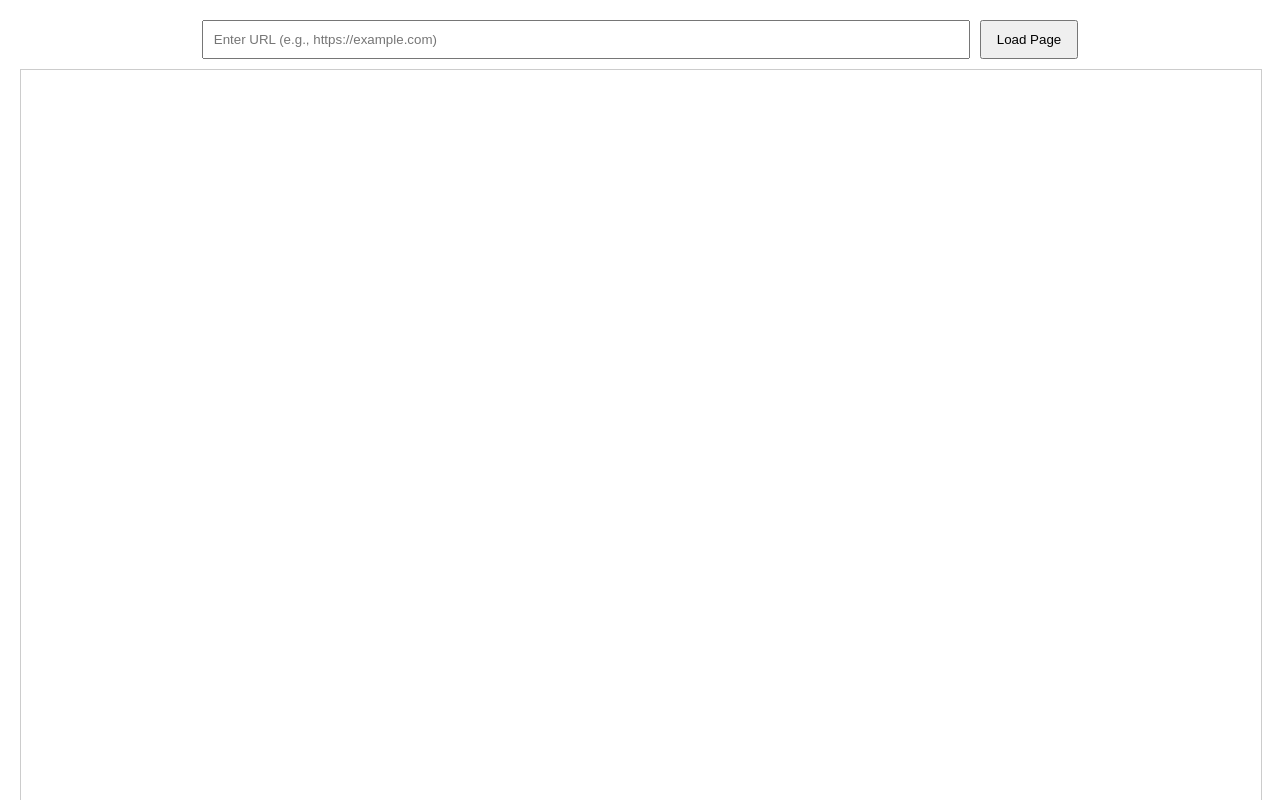
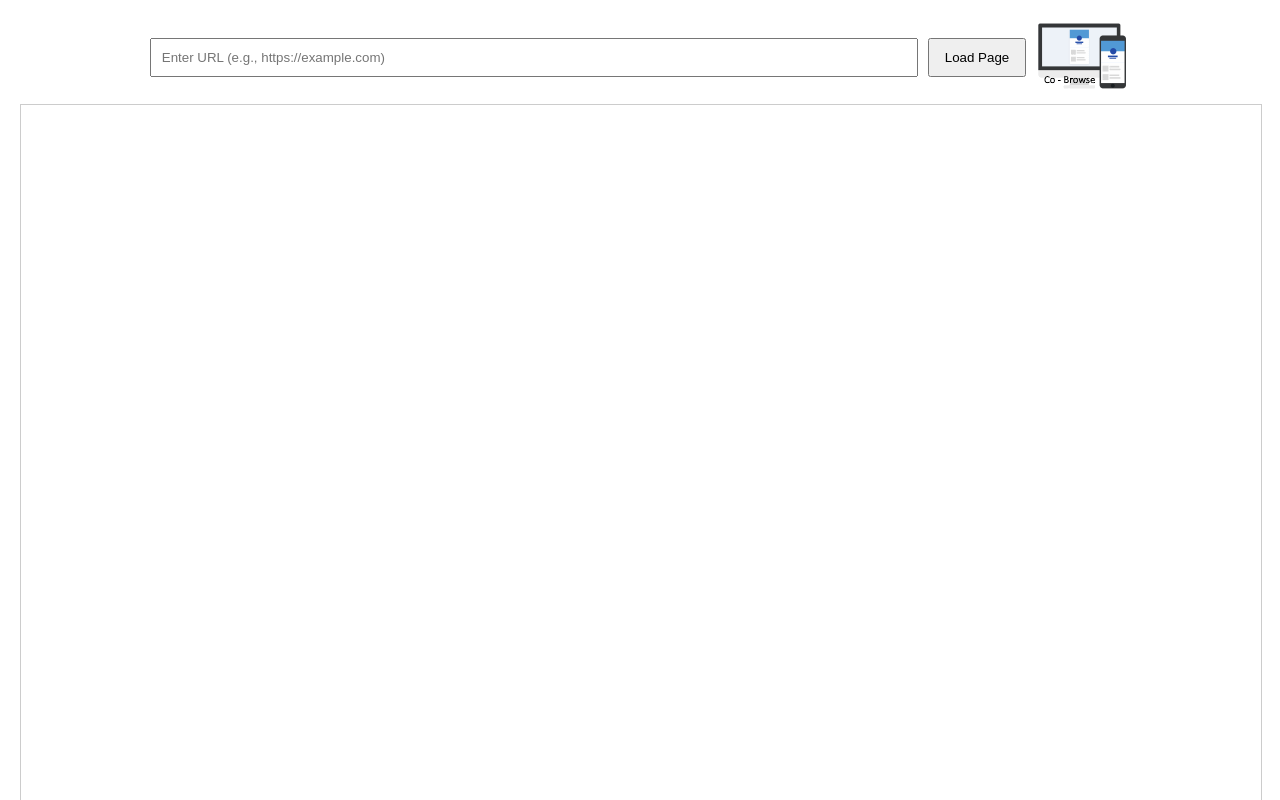
Before and after one commit to githubmatthewmarchantcouk/CraigRimmer, a plain HTML site: page index.html in a window 1280 px wide. Shown: the top 800 px of the page. Drawn offline with Linux system fonts and the light colour scheme; no server answers.

Commit message:
Update index.html

```diff
--- a/index.html
+++ b/index.html
@@ -3,7 +3,7 @@
 <head>
     <meta charset="UTF-8">
     <meta name="viewport" content="width=device-width, initial-scale=1.0">
-    <title>Craig's 8x8 Demo</title>
+    <title>Craigs 8x8 Demo</title>
     <style>
         body {
             font-family: Arial, sans-serif;
@@ -48,6 +48,9 @@
     <div class="input-container">
         <input type="text" id="urlInput" placeholder="Enter URL (e.g., https://example.com)">
         <button onclick="loadPage()">Load Page</button>
+        <a href="#" onclick="window.coBrowsingInstance && coBrowsingInstance.showPopup(); return false;">
+            <img src="co-browse.gif" alt="Co-browse" />
+        </a>
     </div>
 
     <div class="iframe-container">
@@ -92,6 +95,38 @@
         window.onload = function() {
             let chatButton = document.getElementById("__8x8-chat-button-container-script_142418536967daddd3139067.73299394");
             makeDraggable(chatButton);
+
+            // Co-browsing scripts
+            window.CoBrowsingCustomStrings = {
+                "popup-title": "Craig's Co-browsing",
+                "popup-close": "X",
+                "popup-start-information": "Please Click Start to initialize the Co-browsing session and pass the session ID below to the Agent.",
+                "popup-sync-information": "You may have open another page that is currently being synchronized. Click Synchronize to synchronize this page instead.",
+                "popup-session-id-label": "Session ID: ",
+                "popup-start-button": "Start",
+                "popup-stop-button": "Stop",
+                "popup-sync-button": "Synchronize",
+                "popup-status-label": "Status: ",
+                "status-connecting": "Connecting...",
+                "status-ready": "Connected",
+                "status-connected": "Connected",
+                "status-replica-disconnected": "Waiting for agent to connect.",
+                "status-disconnected": "Disconnected",
+                "status-sync-required": "Synchronization required",
+                "status-invalid-license": "Invalid license",
+                "status-limited-license": "All agents are busy, please try again later",
+                "status-invalid-domain-for-license": "Invalid domain for license",
+                "status-disabled-license": "Disabled license"
+            };
+
+            (function(e,i,g,h,t,c,o,b,r,w){r=i.createElement(g);r.setAttribute(h,c);
+            o&&Object.keys(o).map(function(k){r.setAttribute(k,o[k])});
+            r.async=1;r.src='https://'+t+'/license'+c+'/dist/primary-bundle.js';
+            w=i.getElementsByTagName(g)[0];w.parentNode.insertBefore(r,w);
+            })(window,document,'script','data-8x8-co-browsing','cb.8x8.com','67d9cdab4333f7004d23c32f',{
+                'data-8x8-co-browsing-multi-domain': true,
+                'data-8x8-co-browsing-mode':'<Co-browse-mode>'
+            });
         };
     </script>
 
```
